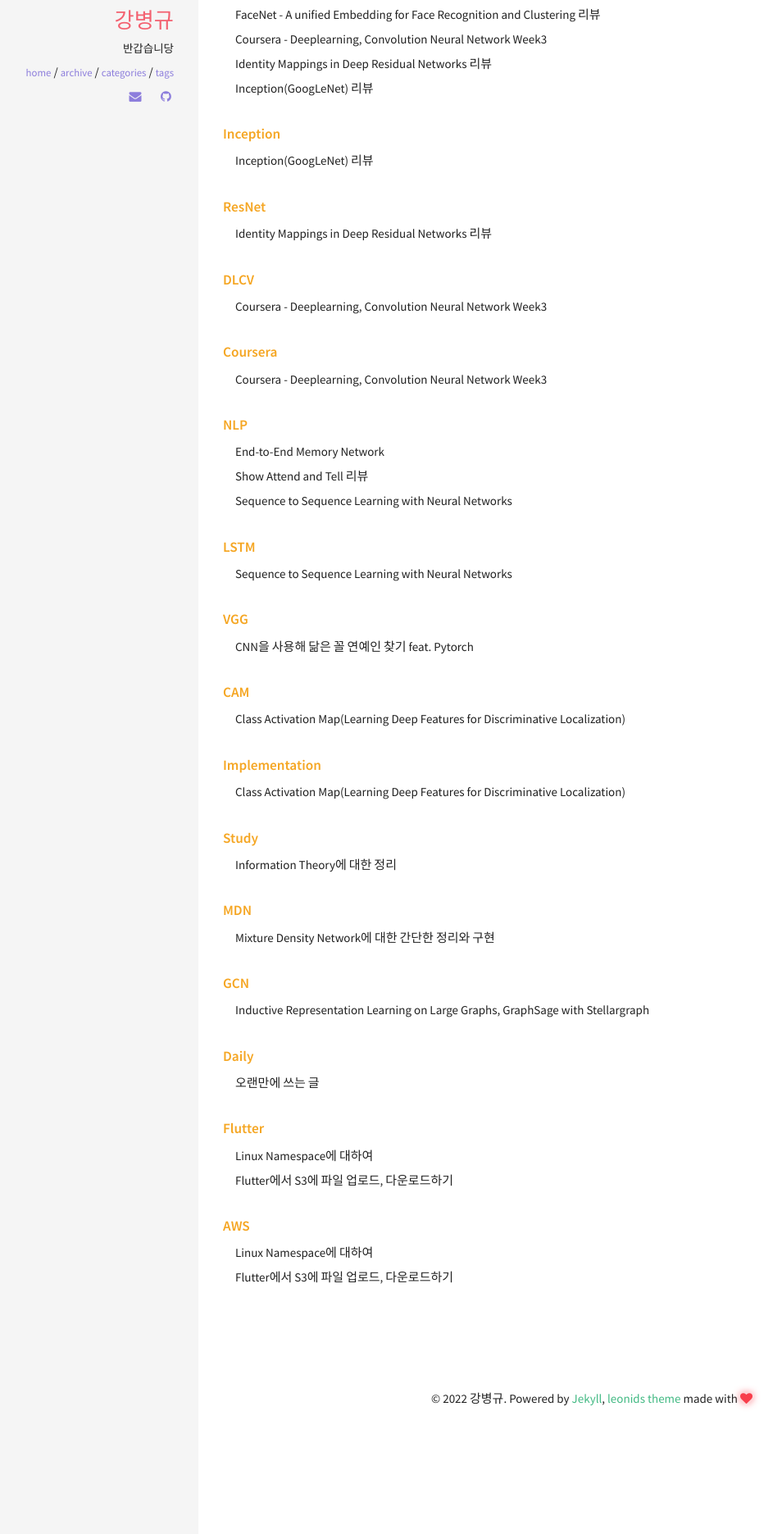
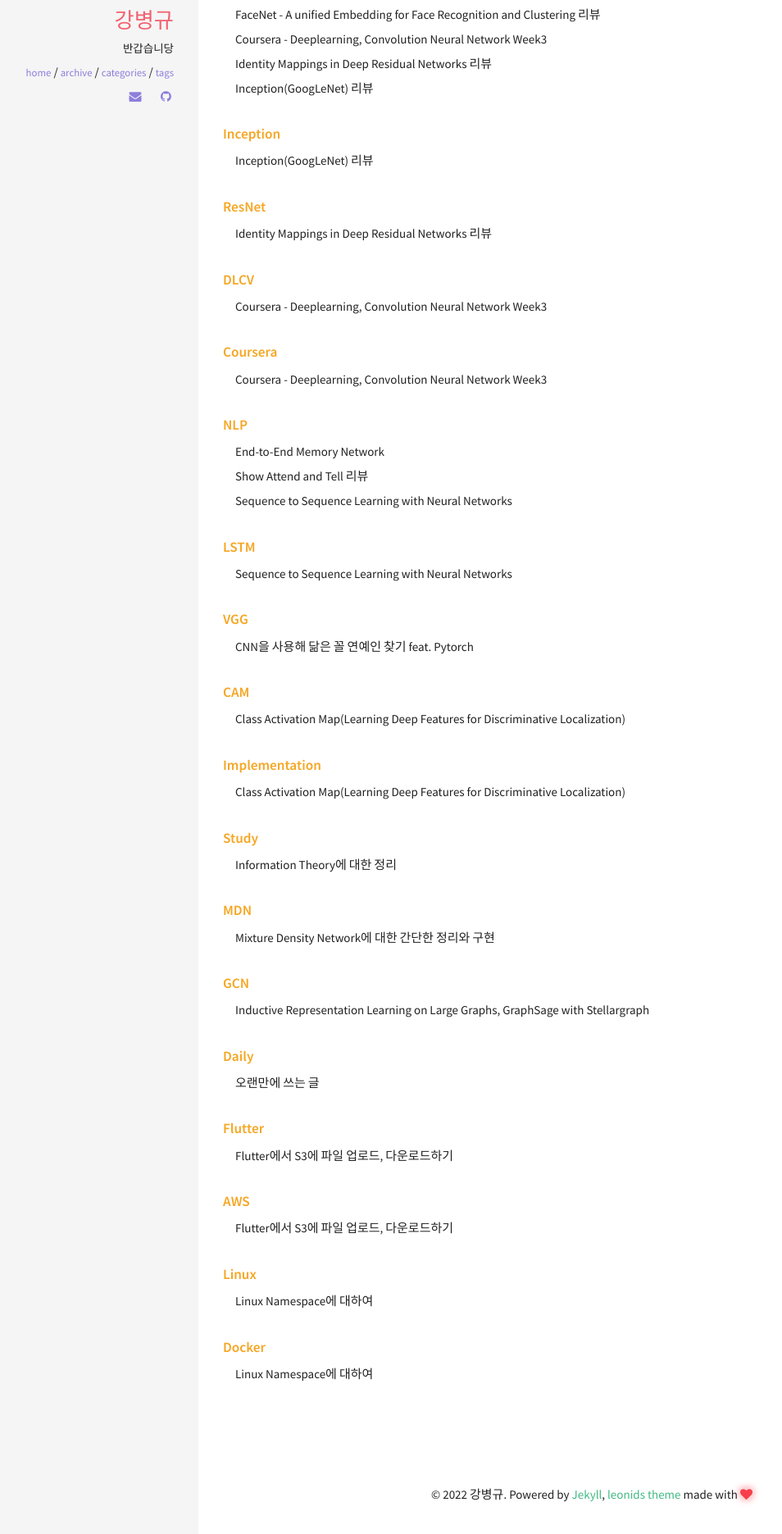
Before and after one commit to KangBK0120/KangBK0120.github.io, a Jekyll site: the page built from categories/index.html, in a window 1280 px wide. Shown: the part 1772-3643 px from the top of the page at 82% size, without its empty margins (78-1032 px from the left). Built offline with Jekyll 4.4.1, drawn with Linux system fonts in a browser that asks for light colours.

Commit message:
Add new post

```diff
--- a/_posts/2022-01-03-linux-namespace.md
+++ b/_posts/2022-01-03-linux-namespace.md
@@ -2,7 +2,7 @@
 layout: post
 title: Linux Namespace에 대하여
 excerpt: "네임스페이스에 대한 간단한 정리"
-categories: [Flutter, AWS]
+categories: [Linux, Docker]
 comments: true
 use_math: true
 ---
```
